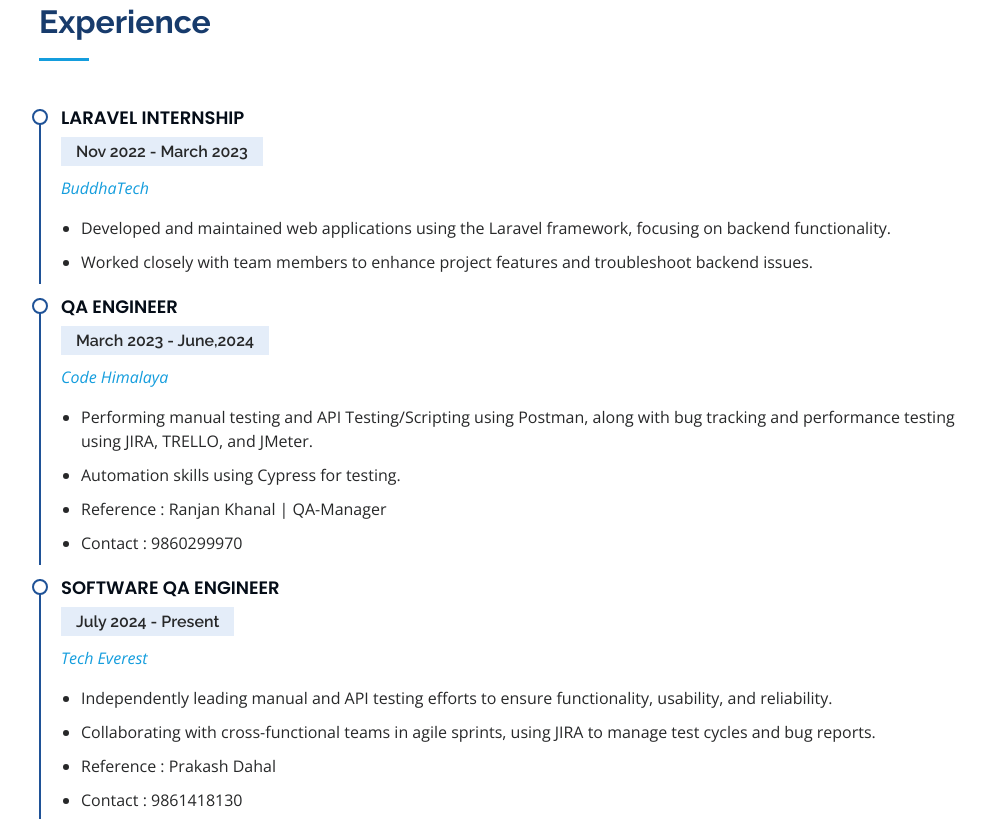
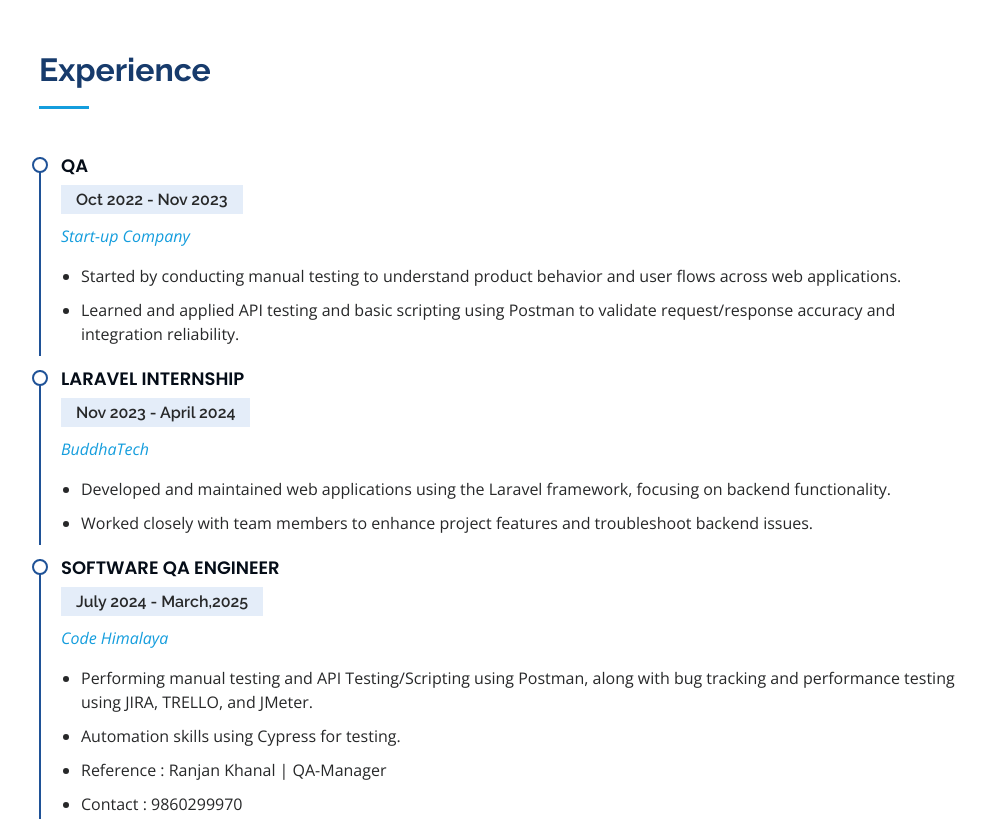
Before and after one commit to neha-rouniyar/portfolio, a plain HTML site: page index.html in a window 1280 px wide. Shown: the part 2619-3438 px from the top of the page, without its empty margins (291-1277 px from the left). Drawn offline with nearby package versions, Linux system fonts and the light colour scheme.

Commit message:
exp changes

```diff
--- a/index.html
+++ b/index.html
@@ -93,7 +93,9 @@
 
         <div class="section-title">
           <h2>About</h2>
-          <p>I recently completed my Bachelor’s in Computer Applications (BCA) at Texas International College. I began my journey as a backend developer, specializing in PHP (Laravel), but my passion gradually shifted towards Quality Assurance (QA). Currently, I work as a QA at Tech Everest, where I’m honing my skills in manual testing, API Testing, API Scripting, Bug Tracking, and utilizing tools like Postman, JMeter, TRELLO, and JIRA. I'm also expanding my expertise by learning Cypress, furthering my journey in the QA field.</p>
+          <p>I recently completed my Bachelor’s in Computer Applications (BCA) at Texas International College. I began my professional journey in the QA field at a startup, where I spent around a year working on manual and API testing. Later, I transitioned into backend development using PHP (Laravel) for a period, focusing on server-side features and database logic. After gaining valuable development experience, I returned to QA, where I continue to grow and contribute. Currently, I am working in QA—focusing on manual testing, API testing/scripting, bug tracking, and performance testing using tools like Postman, JMeter, TRELLO, and JIRA. I'm also expanding my skills in test automation using Cypress.
+
+          </p>
         </div>
 
         <div class="row">
@@ -140,7 +142,8 @@
 
         <div class="section-title">
           <h2>Education</h2>
-          <p>Driven by self-motivation and determination, I began my programming journey through self-learning, gaining valuable insights and personal growth along the way. My belief in the significance of real-world experience, learning from failures, and exploring beyond conventional education has enriched my understanding of both development and Quality Assurance (QA). Additionally, I pursued formal education in computer science, consistently achieving academic excellence, which further fueled my passion for continuous learning and growth in both programming and QA.</p>
+          <p>Driven by self-motivation and curiosity, I started exploring the world of technology through self-learning, which helped me build a solid foundation in software development. I value real-world experience and believe that learning from practical challenges and exploring beyond textbooks has deepened my understanding of both backend development and Quality Assurance (QA). Over time, I also pursued formal education in computer science, consistently performing well academically. This combination of hands-on experience and structured learning has shaped my growth mindset and strengthened my skills in both QA and development.
+          </p>
         </div>
 
         <div class="row">
@@ -200,8 +203,21 @@
         <div class="row">
           <div class="col-12" data-aos="fade-up">
             <div class="resume-item">
+              <h4>QA</h4>
+              <h5>Oct 2022 - Nov 2023</h5>
+              <p><a href="#" target="_blank"><em>Start-up Company</em></a></p>
+              <ul>
+                <li>Started by conducting manual testing to understand product behavior and user flows across web applications.</li>
+                <li>Learned and applied API testing and basic scripting using Postman to validate request/response accuracy and integration reliability.</li>
+              </ul>
+            </div>
+          </div>
+        </div>
+        <div class="row">
+          <div class="col-12" data-aos="fade-up">
+            <div class="resume-item">
               <h4>Laravel Internship</h4>
-              <h5>Nov 2022 - March 2023</h5>
+              <h5>Nov 2023 - April 2024</h5>
               <p><a href="https://buddhatech.info/" target="_blank"><em>BuddhaTech</em></a></p>
               <ul>
                 <li>Developed and maintained web applications using the Laravel framework, focusing on backend functionality.</li>
@@ -213,29 +229,14 @@
         <div class="row">
           <div class="col-12" data-aos="fade-up">
             <div class="resume-item">
-              <h4>QA Engineer</h4>
-              <h5>March 2023 - June,2024</h5>
+              <h4>Software QA Engineer</h4>
+              <h5>July 2024 - March,2025</h5>
               <p><a href="https://codehimalaya.com/" target="_blank"><em>Code Himalaya</em></a></p>
               <ul>
                 <li>Performing manual testing and API Testing/Scripting using Postman, along with bug tracking and performance testing using JIRA, TRELLO, and JMeter.</li>
                 <li>Automation skills using Cypress for testing.</li>
                 <li>Reference : Ranjan Khanal | QA-Manager </li>
                 <li>Contact : 9860299970</li>
-              </ul>
-            </div>
-          </div>
-        </div>
-        <div class="row">
-          <div class="col-12" data-aos="fade-up">
-            <div class="resume-item">
-              <h4>Software QA Engineer</h4>
-              <h5>July 2024 - Present</h5>
-              <p><a href="#" target="_blank"><em>Tech Everest</em></a></p>
-              <ul>
-                <li>Independently leading manual and API testing efforts to ensure functionality, usability, and reliability.</li>
-                <li>Collaborating with cross-functional teams in agile sprints, using JIRA to manage test cycles and bug reports.</li>
-                <li>Reference : Prakash Dahal </li>
-                <li>Contact : 9861418130</li>
               </ul>
             </div>
           </div>
```
